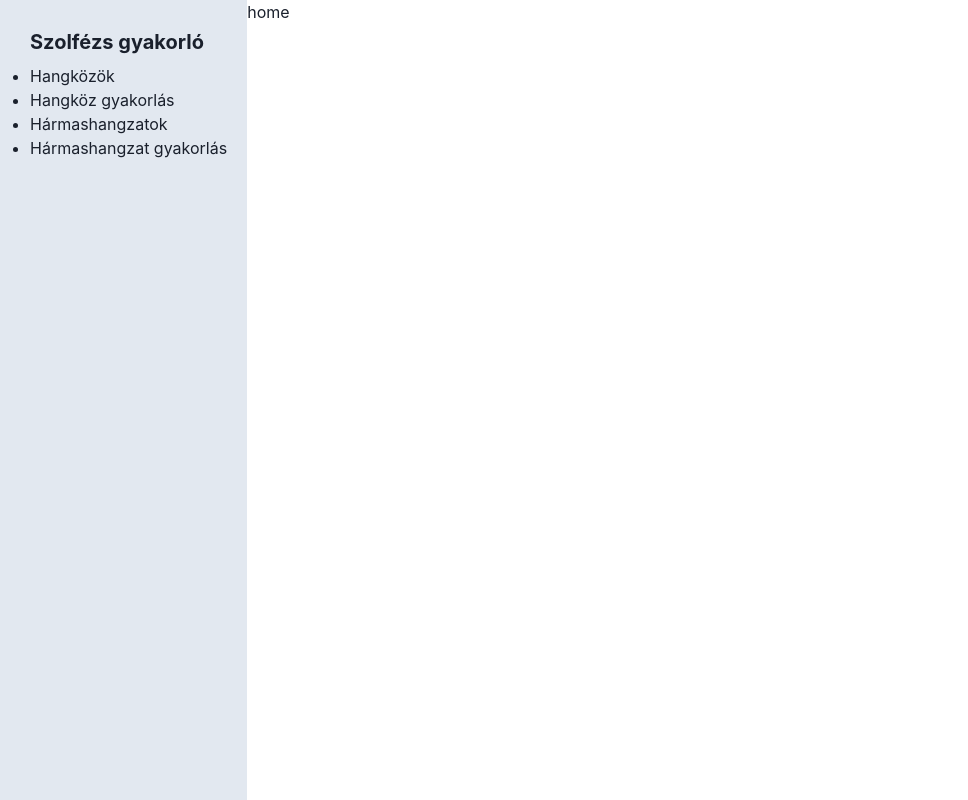
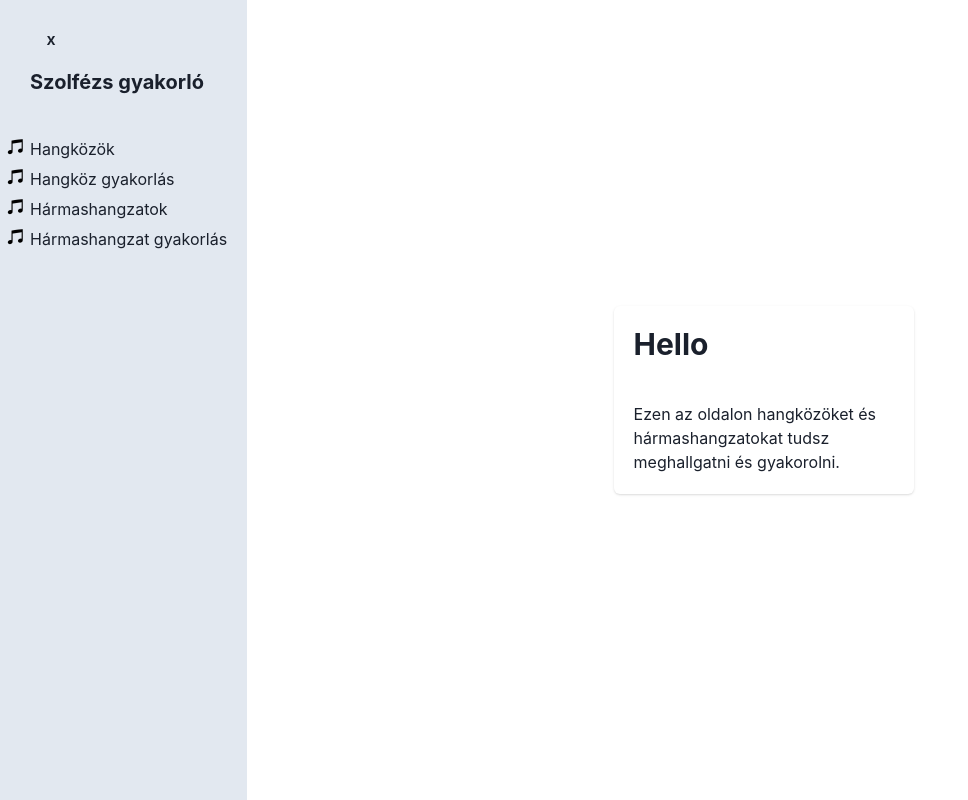
Before and after one commit to orsi-k/szolfezs_gyakorlo, a React (Create React App) app: page / in a window 1280 px wide. Shown: the whole page, without its empty margins (0-968 px from the left). Built offline with nearby package versions, Linux system fonts and the light colour scheme; what tonal would draw is missing.

Commit message:
Favicon, hide sidebar, notes as list marker

```diff
--- a/public/index.html
+++ b/public/index.html
@@ -24,7 +24,7 @@
       work correctly both with client-side routing and a non-root public URL.
       Learn how to configure a non-root public URL by running `npm run build`.
     -->
-    <title>React App</title>
+    <title>Szolfézs gyakorló</title>
   </head>
   <body>
     <noscript>You need to enable JavaScript to run this app.</noscript>
--- a/src/components/sidebar-component.tsx
+++ b/src/components/sidebar-component.tsx
@@ -1,17 +1,24 @@
-import { Box, Heading } from "@chakra-ui/react";
+import { Flex, Button, Heading } from "@chakra-ui/react";
+import { useState } from "react";
 import { Link, Outlet } from "react-router-dom";
 
 const Sidebar = () => {
+  const [show, setShow] = useState(window.innerWidth > 780 ? true : false);
+
   return (
     <>
-      <Box className="sidebar" p="20px" backgroundColor="gray.200" flexShrink={0}>
+      {show ? (
+        <Flex direction="column" className="sidebar" p="20px" backgroundColor="gray.200" flexShrink={0}>
+          <Button variant="outline" w="30%" alignSelf="right" onClick={() => setShow(false)}>
+            x
+          </Button>
           <Link to={`/`}>
-          <Heading size="md" p="10px">
+            <Heading size="md" p="10px" marginBottom="30px">
               Szolfézs gyakorló
             </Heading>
           </Link>
           <nav style={{ marginLeft: "10px" }}>
-          <ul>
+            <ul style={{ listStyleImage: "url('note.png')", listStyleType: "disc", lineHeight: "30px" }}>
               <li>
                 <Link to={`/intervals`}>Hangközök</Link>
               </li>
@@ -26,7 +33,10 @@ const Sidebar = () => {
               </li>
             </ul>
           </nav>
-      </Box>
+        </Flex>
+      ) : (
+        <Button onClick={() => setShow(true)}>☰</Button>
+      )}
       <Outlet />
     </>
   );
--- a/src/routes/home.tsx
+++ b/src/routes/home.tsx
@@ -1,9 +1,13 @@
-import { Outlet } from "react-router-dom";
-import Sidebar from "../components/sidebar-component";
+import { Card, CardBody, CardHeader, Center, Heading } from "@chakra-ui/react";
 
 const Home = () => {
   return (
-    <div>home</div>
+    <Center w="100%">
+      <Card align="center center" maxW="300px">
+        <CardHeader>  <Heading as='h1' size='lg'>Hello</Heading></CardHeader>
+        <CardBody>Ezen az oldalon hangközöket és hármashangzatokat tudsz meghallgatni és gyakorolni.</CardBody>
+      </Card>
+    </Center>
   );
 };
 
--- a/src/routes/intervals-page.tsx
+++ b/src/routes/intervals-page.tsx
@@ -11,8 +11,8 @@ const IntervalsPage = () => {
   return (
     <Flex direction="column" m="40px">
       <Flex paddingBottom="30px" align="baseline" marginLeft="30px">
-        <span>Select starting note:</span>
-        <Select marginLeft="10px" w="150px" onChange={(e) => setStartingNote(Note.get(e.target.value))}>
+        <label htmlFor="startingNote">Select starting note:</label>
+        <Select id="startingNote" marginLeft="10px" w="150px" onChange={(e) => setStartingNote(Note.get(e.target.value))}>
           <option key={"C4"} value={"C4"}>
             C4
           </option>
--- a/src/routes/triads-page.tsx
+++ b/src/routes/triads-page.tsx
@@ -12,8 +12,8 @@ const TriadsPage = () => {
   return (
     <Flex direction="column" m="40px">
       <Flex paddingBottom="30px" align="baseline" marginLeft="30px">
-        <span>Select starting note:</span>
-        <Select marginLeft="10px" w="150px" onChange={(e) => setStartingNote(Note.get(e.target.value))}>
+      <label htmlFor="startingNote">Select starting note:</label>
+        <Select id="startingNote" marginLeft="10px" w="150px" onChange={(e) => setStartingNote(Note.get(e.target.value))}>
           <option key={"C4"} value={"C4"}>
             C4
           </option>
```
Also changed, not shown: public/note.png (added), 1 other file (tests, documents, lock files or other folders). Lines whose indentation alone changed are shown as unchanged.
